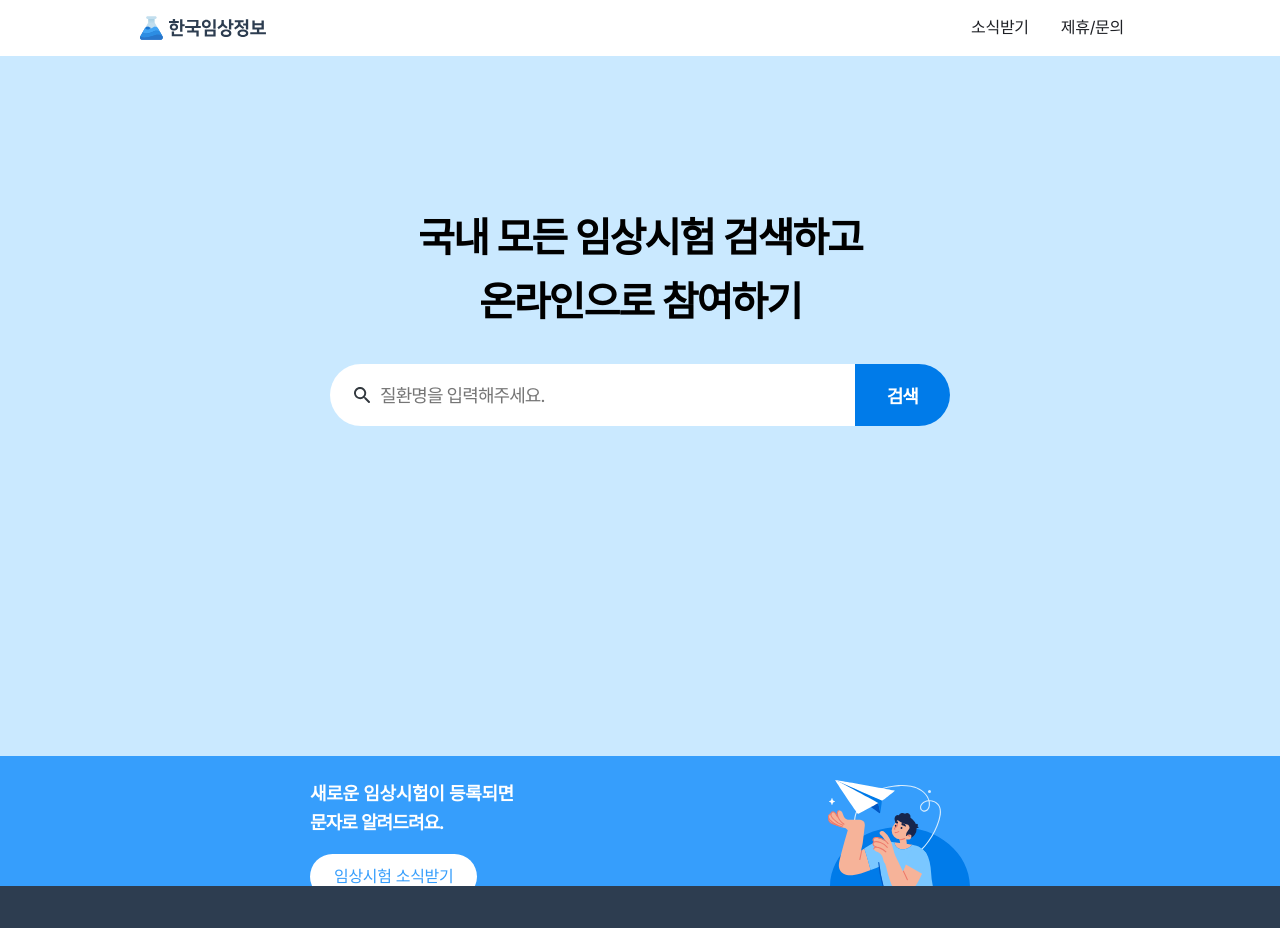
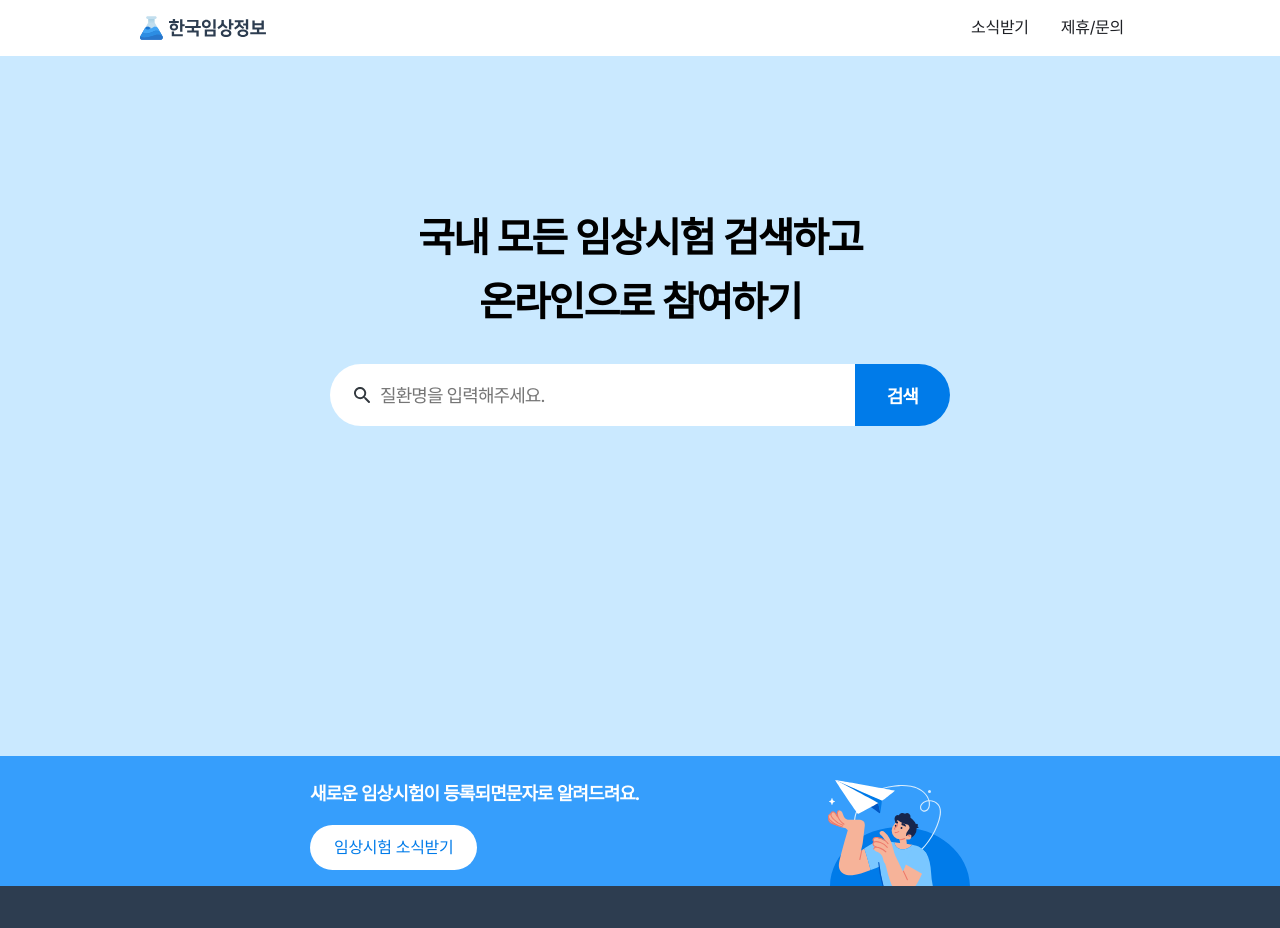
Before and after one commit to leewooseong/B-search-clinical, a React (Create React App) app: page / in a window 1280 px wide. Shown: the top 928 px of the page. Built offline with nearby package versions, Linux system fonts and the light colour scheme.

Commit message:
refactor: SectionSubscribe css 수정

```diff
--- a/src/routes/Main/SectionSubscribe/SectionSubscribe.module.scss
+++ b/src/routes/Main/SectionSubscribe/SectionSubscribe.module.scss
@@ -13,14 +13,18 @@ section {
     padding: 24px 0 16px;
     margin: 20px auto 0;
     overflow: hidden;
+    font-weight: 700;
 
     h2 {
       margin-bottom: 16px;
       font-size: 18px;
-      font-weight: 700;
       line-height: 1.6;
       color: colors.$WHITE;
       letter-spacing: -0.018em;
+
+      p {
+        display: inline-block;
+      }
 
       em {
         color: colors.$WHITE;
@@ -31,7 +35,7 @@ section {
       padding: 10px 24px;
       font-size: 16px;
       line-height: 1.6;
-      color: colors.$FRENCH_BLUE;
+      color: colors.$DEEP_BLUE;
       letter-spacing: -0.018em;
       background-color: colors.$WHITE;
       border-radius: 24px;
@@ -63,8 +67,11 @@ section {
       h2 {
         margin-bottom: 16px;
         font-size: 14px;
-        font-weight: 400;
         color: colors.$BLACK;
+
+        p {
+          display: block;
+        }
 
         em {
           color: colors.$DEEP_BLUE;
--- a/src/routes/Main/SectionSubscribe/index.tsx
+++ b/src/routes/Main/SectionSubscribe/index.tsx
@@ -8,7 +8,7 @@ const SectionSubscribe = () => {
     <section>
       <div className={styles.decorationWrapper}>
         <h2>
-          새로운 임상시험이 등록되면 <br className={styles.mobile} />
+          <p>새로운 임상시험이 등록되면</p>
           <em>문자로 알려드려요.</em>
         </h2>
         <button type='button'>임상시험 소식받기</button>
```
